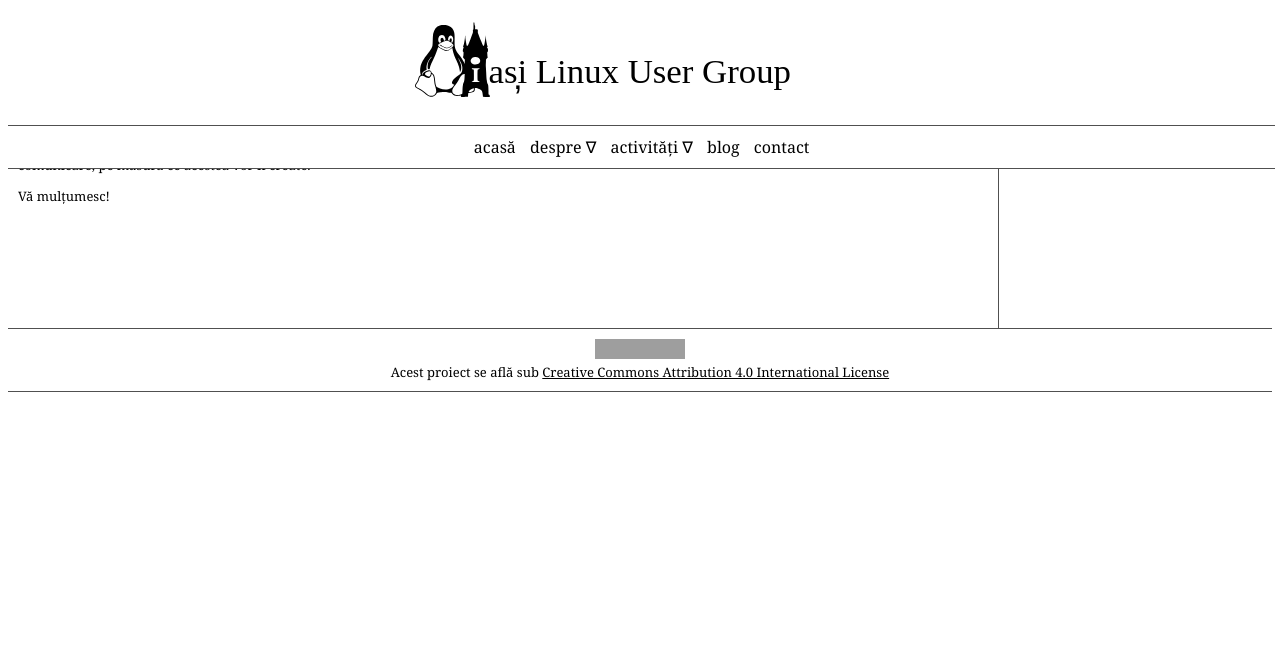
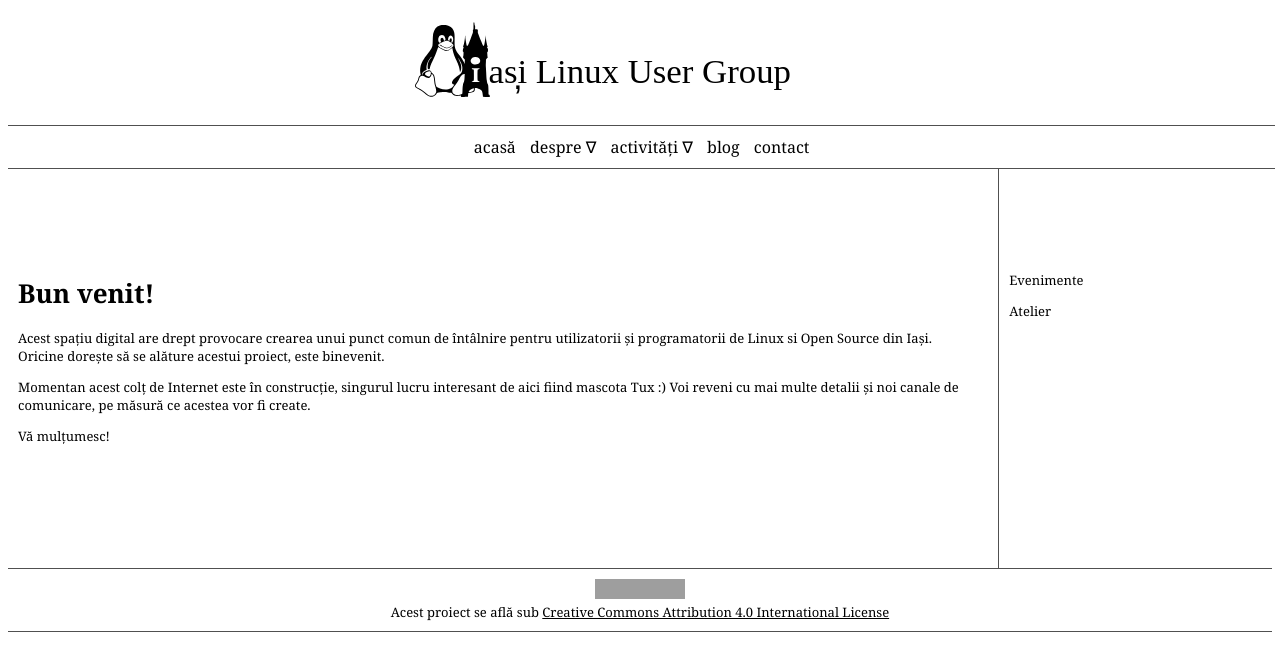
Before and after one commit to islug/islug.github.io, a Jekyll site: the page built from index.html, in a window 1280 px wide. Shown: the top 671 px of the page. Built offline with Jekyll 4.4.1, drawn with Linux system fonts in a browser that asks for light colours; grey boxes are pictures that could not be loaded.

Commit message:
Update main.css

```diff
--- a/styles/main.css
+++ b/styles/main.css
@@ -90,7 +90,7 @@ html {
     font-size: small;
     float: left;
     padding: 10px;
-    padding-top: 10px;
+    padding-top: 250px;
 }
 
 #aside {
@@ -99,7 +99,7 @@ html {
     float: right;
     font-size: small;
     padding: 10px;
-    padding-top: 10px;
+    padding-top: 250px;
     border-style: none none none solid;
     border-width: 1px;
     border-color: #505050;
```
